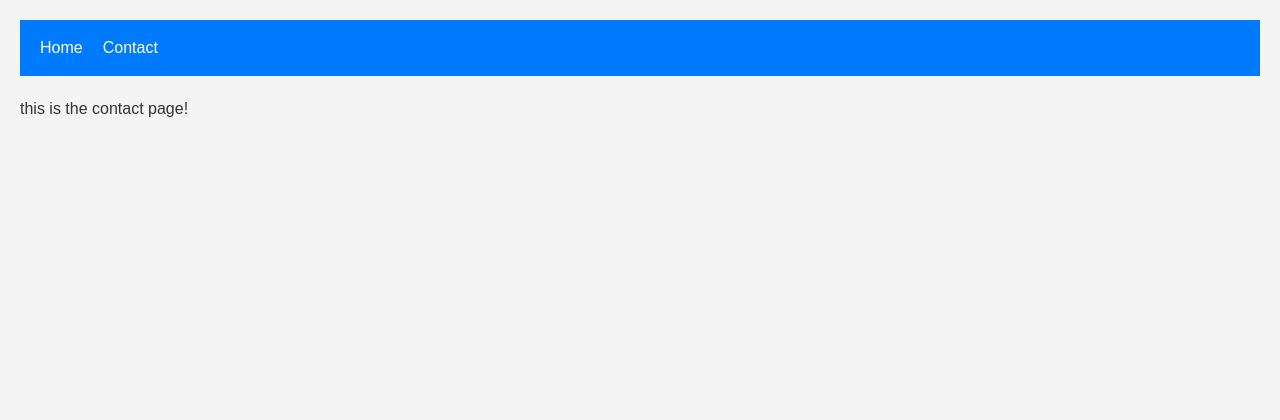
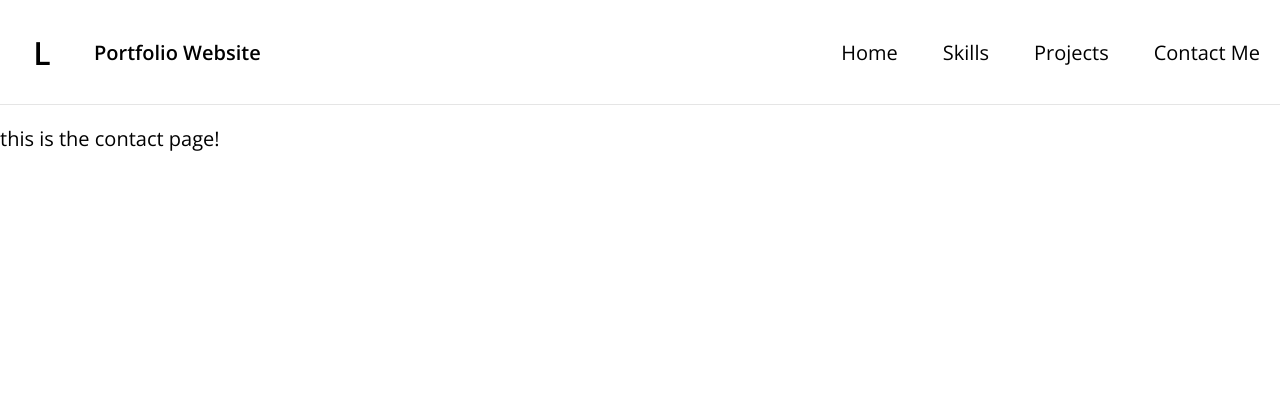
Before and after one commit to natek-1/portfolio-website, a Django app: template portfolio/main/templates/contact.html in a window 1280 px wide. Shown: the top 420 px of the page. Before the commit the page ends 117 px from the top, so only its background shows below. Run offline with Django 4.2, Linux system fonts and the light colour scheme; the template is opened without the code that fills it, so the values that code supplies are empty; parts of the project's set-up code (start-up, migrations or seed data) failed here and were passed over.

Commit message:
updated nav bar

```diff
--- a/portfolio/main/static/css/base.css
+++ b/portfolio/main/static/css/base.css
@@ -1,18 +1,17 @@
 /* General resets */
-* {
-    box-sizing: border-box;
-    margin: 0;
-    padding: 0;
-    font-family: "Arial", sans-serif;
-  }
+*, *::before, *::after {
+	box-sizing: border-box;
+	margin:0;
+	padding:0;
+}
 
   body {
-    font-family: "Segoe UI", Tahoma, Geneva, Verdana, sans-serif;
-    line-height: 1.6;
-    color: #333;
-    background-color: #f4f4f4;
-    padding: 20px;
-  }
+	font-family: "Open Sans", sans-serif;
+	font-optical-sizing: auto;
+	font-style: normal;
+	font-size: 20px;
+	padding-bottom:1000px;
+}
 
   a {
     color: #007bff;
@@ -25,10 +24,98 @@
 
   /* Header and Navigation Menu */
   header {
-    background-color: #007bff;
-    color: white;
-    padding: 10px 20px;
-  }
+	padding-top:10px;
+	padding-bottom:10px;
+	display:flex;
+	justify-content:space-between;
+	max-width:1440px;
+	margin:auto;
+	border-bottom: 1px solid rgba(0,0,0,0.1);
+
+	.logo-holder {
+		display:flex;
+		padding:10px;
+		align-items:center;
+		font-weight:600;
+		color: var(--base-800);
+
+		.logo {
+			display:flex;
+			align-items:center;
+			justify-content:center;
+			font-size:32px;
+			background-color: var(--base-800);
+			color: var(--base-100);
+			height:64px;
+			width:64px;
+			margin-right:20px;
+			border-radius:50%;
+		}
+		.logo-text {
+			flex:1;
+		}
+	}
+
+	nav {
+		display:flex;
+		align-items:center;
+		ul {
+			display:flex;
+			list-style-type: none;
+			gap:5px;
+			li {
+				display:inline-block;
+				a {
+					display:inline-block;
+					padding:10px 20px;
+					color:var(--base);
+					&:hover {
+						background-color: var(--base-100);
+						border-radius:10px;
+						text-decoration:none;
+					}
+				}
+			}
+		}
+		.mobile-toggle {
+			display:none;
+			color:var(--base-800);
+			padding:10px;
+			@media (max-width:768px){
+				display:inline-block;
+				position:absolute;
+				top:20px;
+				right:20px;
+			}
+		}
+	}
+
+	@media (max-width: 1024px) {
+		flex-direction:column;
+		align-items:center;
+	}
+
+	@media (max-width: 768px) {
+		flex-direction:column;
+		align-items:center;
+		nav {
+			margin-top:10px;
+			width:100%;
+			ul {
+				display:none;
+				flex-direction:column;
+				text-align:center;
+				width:100%;
+				a {
+					width:100%;
+				}
+				&.active {
+					display:flex;
+				}
+			}
+		}
+	}
+}
 
   .nav-menu {
     list-style: none;
--- a/portfolio/main/templates/base.html
+++ b/portfolio/main/templates/base.html
@@ -4,19 +4,46 @@
 <html lang="en">
 <head>
     <meta charset="UTF-8">
-    <meta name="viewport" content="width=device-width, initial-scale=1.0">
-    <title>{% block title %}Portfolio - Home{% endblock title %}</title> <!-- change title base on the subpage of file you are in -->
+    <meta name="viewport" content="width=device-width, initial-scale=1.0"> <!-- change title base on the subpage of file you are in -->
+    <title>{% block title %}Portfolio - Home {% endblock title %}</title>
+	<link rel="preconnect" href="https://fonts.googleapis.com">
+	<link rel="preconnect" href="https://fonts.gstatic.com" crossorigin>
+	<link href="https://fonts.googleapis.com/css2?family=Open+Sans:ital,wght@0,300..800;1,300..800&display=swap" rel="stylesheet">
     <link rel="stylesheet" href="{% static 'css/base.css' %}"> <!-- find specific static page to run -->
+    <link rel="icon" type="image/png" href="{% static 'images/favicon.png' %}">
     {% block extrahead %} <!-- add stuff specific to page also overides static based on the current page -->
     {% endblock extrahead %}
 </head>
 <body>
-    <header>
-        <ul class="nav-menu"> <!-- navigation meny bar -->
-            <li><a href="/home">Home</a></li>
-            <li><a href="/contact">Contact</a></li>
-        </ul>
-    </header>
+	<header>
+		<a href="#" class="logo-holder">
+			<div class="logo">L</div>
+			<div class="logo-text">Portfolio Website</div>
+		</a>
+		<nav>
+			<ul id="menu">
+				<li>
+					<a href="#">Home</a>
+				</li>
+				<li>
+					<a href="#skills">Skills</a>
+				</li>
+				<li>
+					<a href="#projects">Projects</a>
+				</li>
+				<li>
+					<a href="mailto:hello@adriantwarog.com" class="button">Contact Me</a>
+				</li>
+			</ul>
+			<a href="#" class="mobile-toggle" onClick="toggleMobileMenu();">  <!-- depending on what you end up doing consider updating the contact page -->
+				<svg class="w-6 h-6 text-gray-800 dark:text-white" aria-hidden="true" xmlns="http://www.w3.org/2000/svg" width="24" height="24" fill="none" viewBox="0 0 24 24">
+					<path stroke="currentColor" stroke-linecap="round" stroke-width="2" d="M5 7h14M5 12h14M5 17h10"/>
+				</svg>
+			</a>
+		</nav>
+	</header>
+
+
     <main> <!-- loading content from actual page from child template -->
         {% block content %}
         {% endblock content %}
```
Also changed, not shown: portfolio/main/static/images/favicon.png (added).
